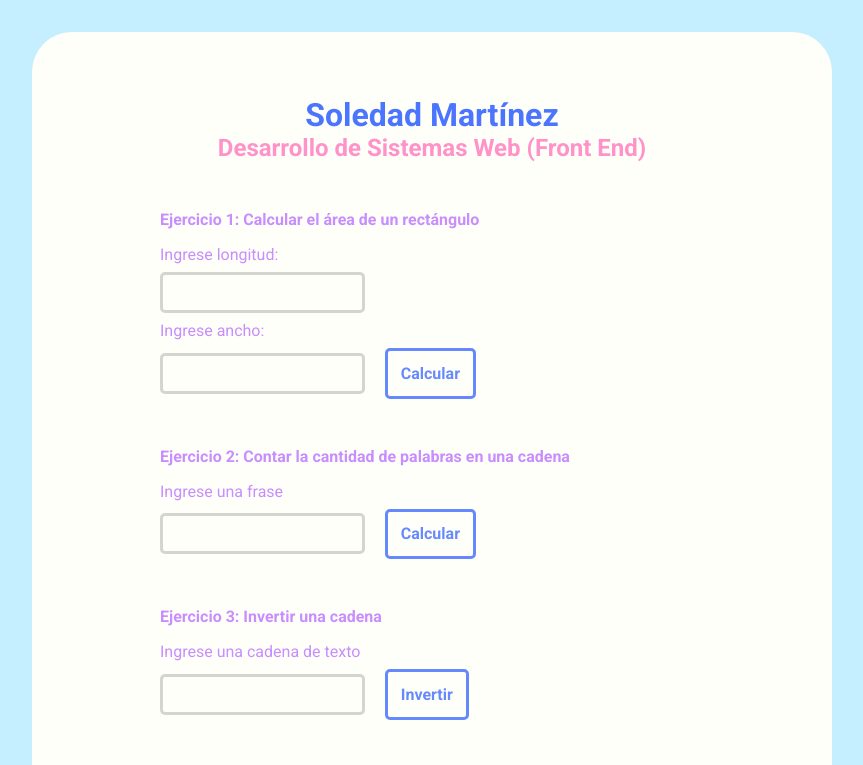
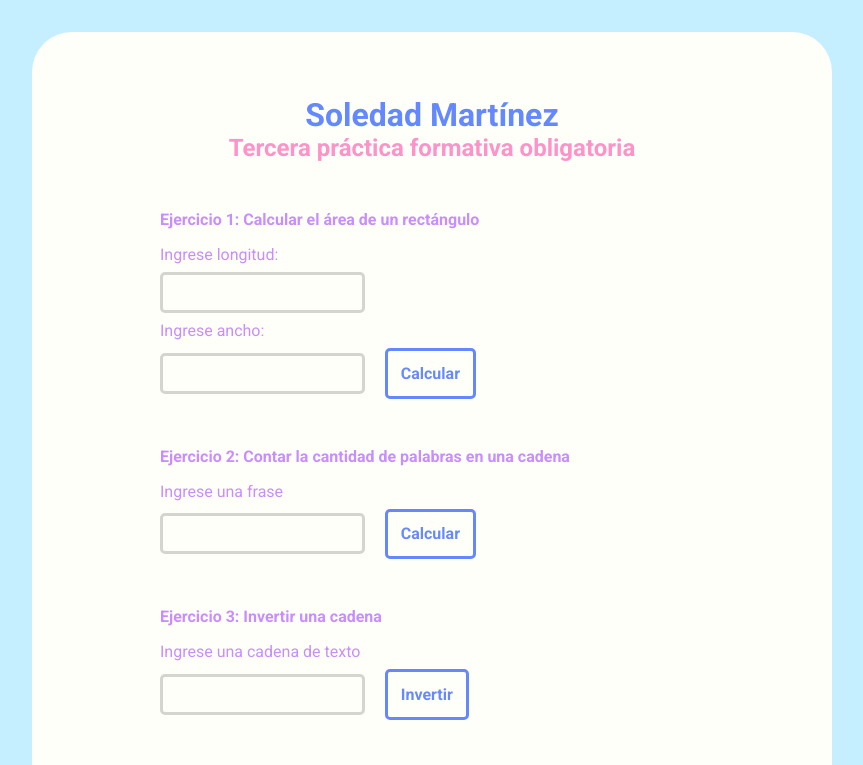
Before and after one commit to LadyFantasy/PFO3, a plain HTML site: page index.html in a window 1280 px wide. Shown: the top 765 px of the page, without its empty margins (208-1071 px from the left). Drawn offline with Linux system fonts and the light colour scheme.

Commit message:
final final

```diff
--- a/index.html
+++ b/index.html
@@ -10,7 +10,7 @@
   <body>
     <div class="container">
       <h1 class="title">Soledad Martínez</h1>
-      <h2 class="subtitle">Desarrollo de Sistemas Web (Front End)</h2>
+      <h2 class="subtitle">Tercera práctica formativa obligatoria</h2>
       <!-- EJERCICIO 1 -->
       <div class="ejs_container">
         <h4 class="ejs_title">Ejercicio 1: Calcular el área de un rectángulo</h4>
--- a/style.css
+++ b/style.css
@@ -38,7 +38,7 @@ h2 {
   width: 100%;
   max-width: 40rem;
   text-align: center;
-  color: rgba(51, 99, 255, 0.884);
+  color: rgba(79, 120, 255, 0.884);
 }
 
 h2 {
@@ -46,8 +46,9 @@ h2 {
   ;
 }
 
-.ejs_title, .text{
-  color:rgb(200, 141, 255)
+.ejs_title,
+.text {
+  color: rgb(200, 141, 255)
 }
 
 .ejs_container {
```
